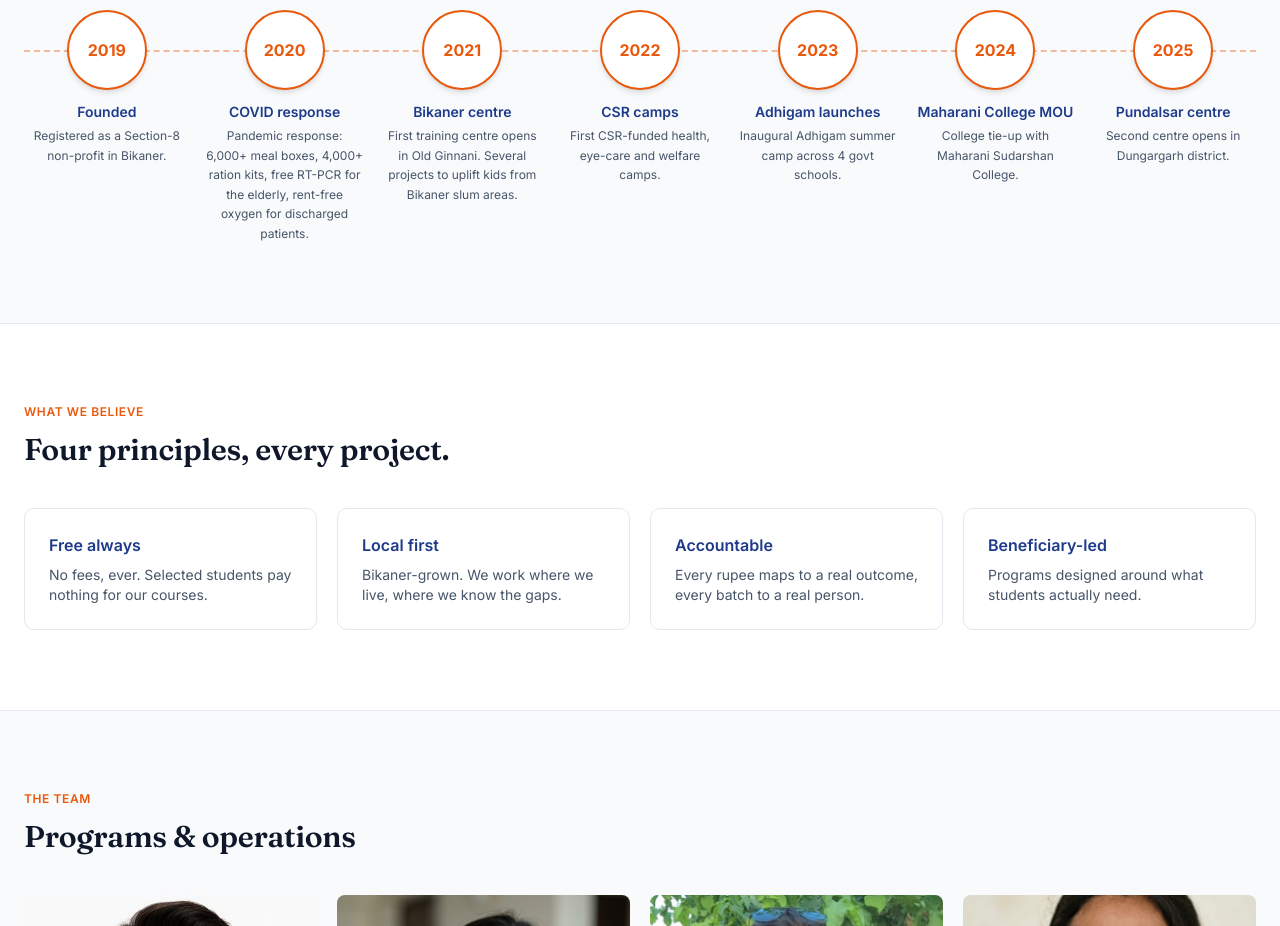
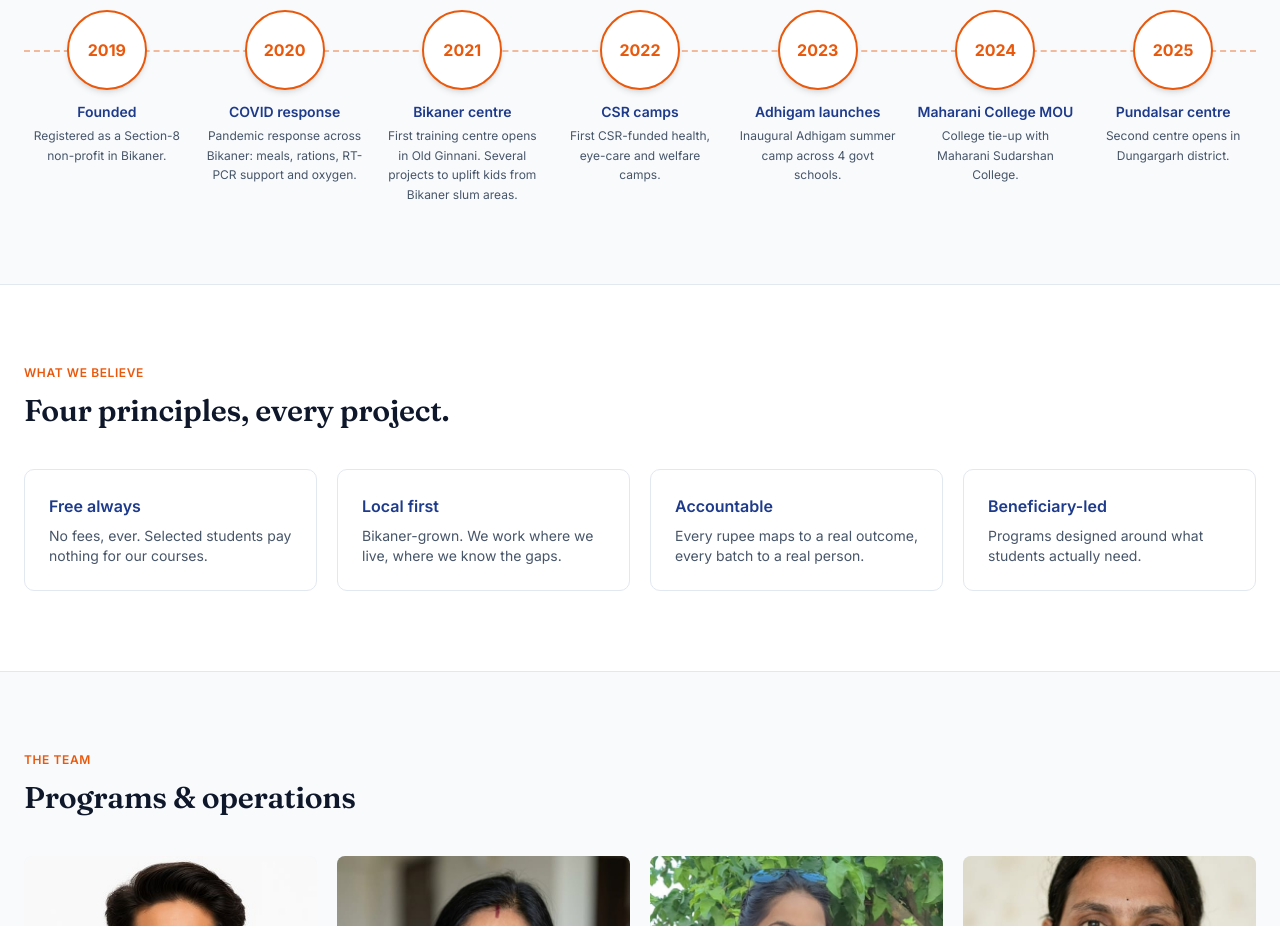
Before and after one commit to shekhawat2407/stark-foundation-website, a Next.js app in the folder stark-landing/: page /about-us in a window 1280 px wide. Shown: the part 1200-2126 px from the top of the page. Built offline with nearby package versions, Linux system fonts and the light colour scheme.

Commit message:
copy: shorten 2020 COVID milestone body

```diff
--- a/stark-landing/app/about-us/page.tsx
+++ b/stark-landing/app/about-us/page.tsx
@@ -31,7 +31,7 @@ const milestones = [
   {
     year: '2020',
     title: 'COVID response',
-    body: 'Pandemic response: 6,000+ meal boxes, 4,000+ ration kits, free RT-PCR for the elderly, rent-free oxygen for discharged patients.',
+    body: 'Pandemic response across Bikaner: meals, rations, RT-PCR support and oxygen.',
   },
   {
     year: '2021',
```
